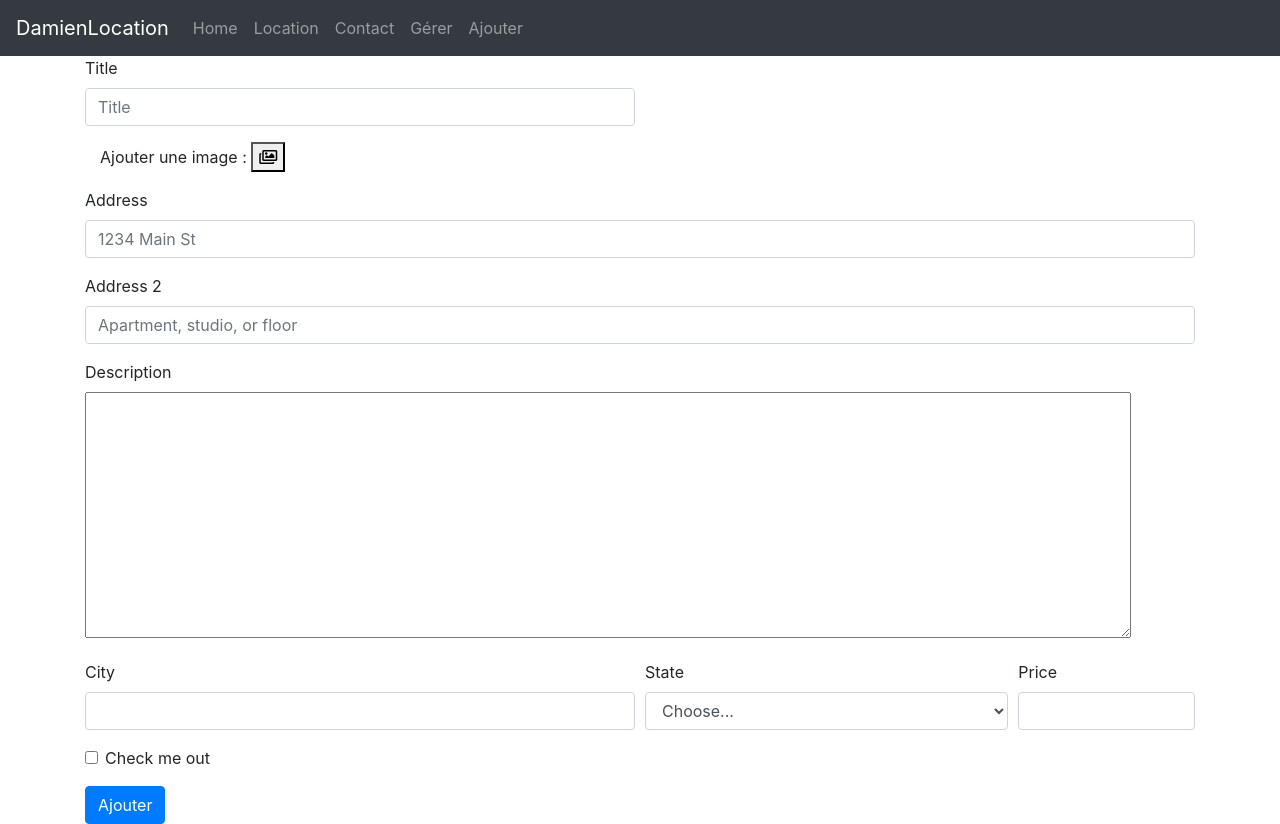
After one commit to Lhourquin/Travaux-DWWM-G6-HOURQUIN, a PHP site: page /src/views/addLocation.php in a window 1280 px wide. The commit adds this page. Run offline with PHP 8.4, Linux system fonts and the light colour scheme; some libraries are stand-ins or nearby versions.

Commit message:
make front for baseHtml project

```diff
--- /dev/null
+++ b/baseHtml/src/views/addLocation.php
@@ -0,0 +1,64 @@
+<?php
+include_once './elements/head.php';
+include_once './elements/footer.php';
+
+head();
+?>
+<form>
+  <div class="form-row">
+    <div class="form-group col-md-6">
+      <label for="title">Title</label>
+      <input type="text" class="form-control" id="title" placeholder="Title">
+    </div>
+
+  </div>
+  <div class="form-group">
+  <div class="form-group col-md-6">
+  Ajouter une image :
+     <button><i class="far fa-images"></i></button>
+    </div>
+    <label for="inputAddress">Address</label>
+    <input type="text" class="form-control" id="inputAddress" placeholder="1234 Main St">
+  </div>
+  <div class="form-group">
+    <label for="inputAddress2">Address 2</label>
+    <input type="text" class="form-control" id="inputAddress2" placeholder="Apartment, studio, or floor">
+  </div>
+  <div class="form-group ">
+  <div>
+  <label for="description">Description</label>
+
+  </div>
+   <textarea name="description" id="" cols="100" rows="10"></textarea>
+  </div>
+  <div class="form-row">
+    <div class="form-group col-md-6">
+      <label for="inputCity">City</label>
+      <input type="text" class="form-control" id="inputCity">
+    </div>
+    <div class="form-group col-md-4">
+      <label for="inputState">State</label>
+      <select id="inputState" class="form-control">
+        <option selected>Choose...</option>
+        <option>...</option>
+      </select>
+    </div>
+    <div class="form-group col-md-2">
+      <label for="price">Price</label>
+      <input type="number" class="form-control" id="price">
+    </div>
+  </div>
+  <div class="form-group">
+    <div class="form-check">
+      <input class="form-check-input" type="checkbox" id="gridCheck">
+      <label class="form-check-label" for="gridCheck">
+        Check me out
+      </label>
+    </div>
+  </div>
+  <button type="submit" class="btn btn-primary">Ajouter</button>
+</form>
+</div>
+<?php
+footer();
+?>
--- a/baseHtml/src/views/elements/head.php
+++ b/baseHtml/src/views/elements/head.php
@@ -12,9 +12,38 @@
 
     <!-- Bootstrap CSS -->
     <link rel="stylesheet" href="https://maxcdn.bootstrapcdn.com/bootstrap/4.0.0/css/bootstrap.min.css" integrity="sha384-Gn5384xqQ1aoWXA+058RXPxPg6fy4IWvTNh0E263XmFcJlSAwiGgFAW/dAiS6JXm" crossorigin="anonymous">
+    <link rel="stylesheet" href="https://use.fontawesome.com/releases/v5.7.2/css/all.css" integrity="sha384-fnmOCqbTlWIlj8LyTjo7mOUStjsKC4pOpQbqyi7RrhN7udi9RwhKkMHpvLbHG9Sr" crossorigin="anonymous">
 
     <title></title>
 </head>
+<body>
+
+<nav class="navbar navbar-expand-lg navbar-dark bg-dark">
+    <a class="navbar-brand" href="/">DamienLocation</a>
+    <button class="navbar-toggler" type="button" data-toggle="collapse" data-target="#navbarNav" aria-controls="navbarNav" aria-expanded="false" aria-label="Toggle navigation">
+        <span class="navbar-toggler-icon"></span>
+    </button>
+    <div class="collapse navbar-collapse" id="navbarNav">
+        <ul class="navbar-nav">
+            <li class="nav-item ">
+            <a class="nav-link" href="../../index.php">Home</a>
+            </li>
+            <li class="nav-item">
+                <a class="nav-link" href="location.php">Location</a>
+            </li>
+            <li class="nav-item">
+                <a class="nav-link" href="contact.php">Contact</a>
+            </li>
+            <li class="nav-item">
+                <a class="nav-link" href="gererMesBien.php">Gérer</a>
+            </li>
+            <li class="nav-item">
+                <a class="nav-link" href="addLocation.php">Ajouter</a>
+            </li>
+        </ul>
+    </div>
+</nav>
+<div class="container">
 <?php
 }
 ?>
```
Also changed, not shown: baseHtml/index.php (+21 -5 lines), baseHtml/src/views/contact.php (+0 -23 lines), baseHtml/src/views/detail.php (+0 -23 lines), baseHtml/src/views/gererMesBien.php (added, +44 -0 lines), baseHtml/src/views/location.php (+0 -23 lines), baseHtml/readme.md.
